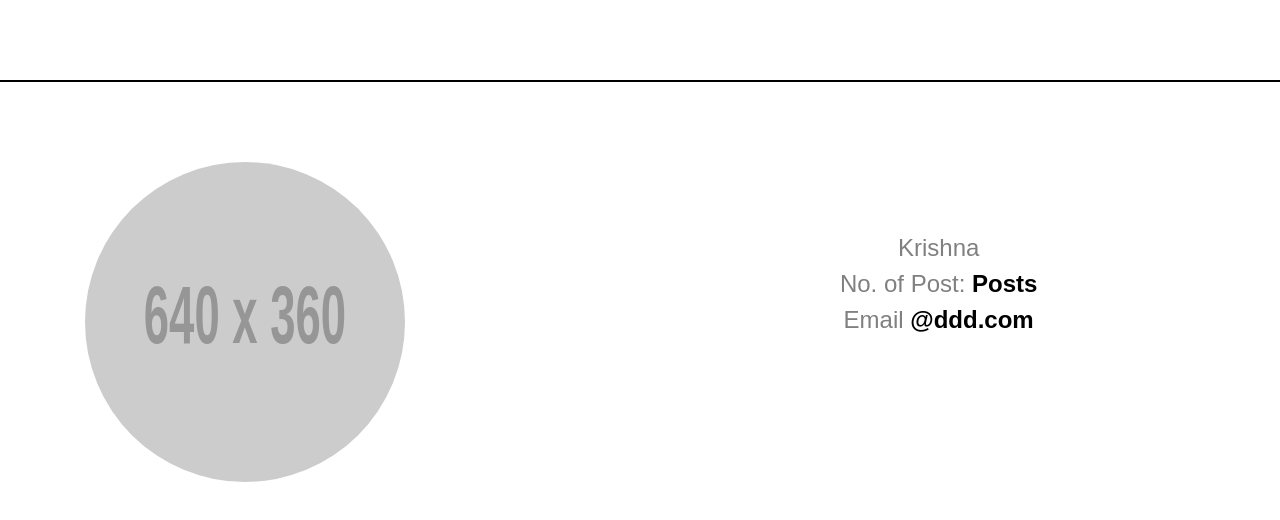
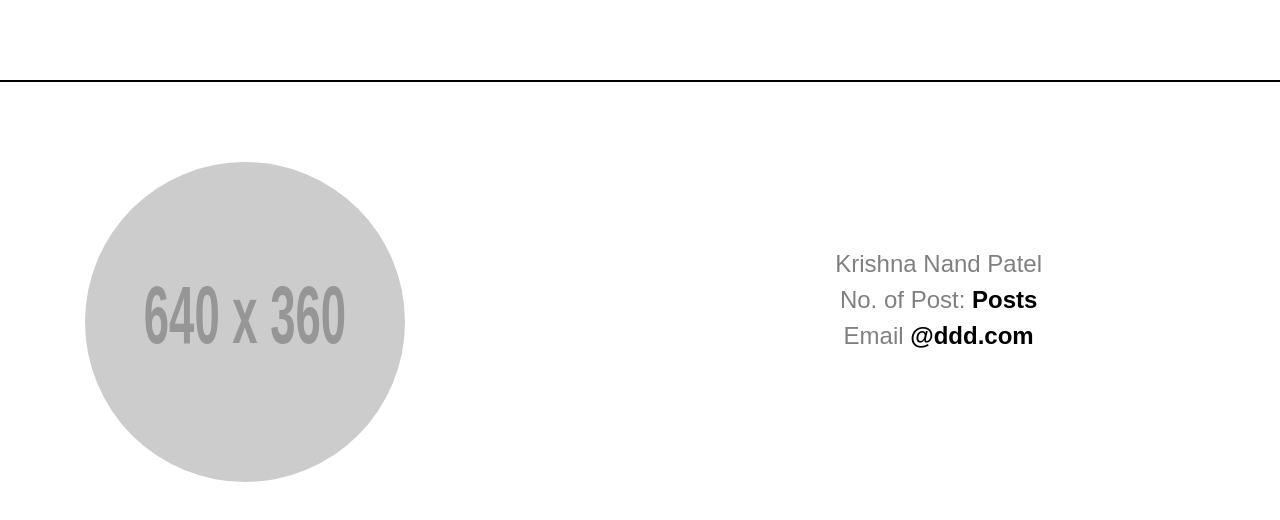
Before and after one commit to krishnanandpatl/web-dev, a React (Create React App) app in the folder react/functional-components/reels/: page /profile in a window 1280 px wide. Shown: the top 520 px of the page. Built offline with nearby package versions, Linux system fonts and the light colour scheme; no server answers.

Commit message:
Private Route added

```diff
--- a/react/functional-components/reels/src/App.js
+++ b/react/functional-components/reels/src/App.js
@@ -1,16 +1,19 @@
 import './App.css';
-import React from 'react'
+import React,{useContext} from 'react'
 import Login from './components/Login';
 import Signup from './components/Signup';
 import Feed from './components/Feed';
 import Forget from './components/Forget';
 import Profile from './components/Profile';
 import PageNotFound from './components/PageNotFound';
-import {Switch,Route} from 'react-router-dom';
+import { AuthContextProvider,AuthContext } from './context/AuthContext';
+import {Switch,Route,Redirect} from 'react-router-dom';
 
 function App() {
 
   return (
+    <>
+    <AuthContextProvider>
     <Switch>
       <Route path='/login' exact>
         <Login/>
@@ -21,17 +24,33 @@ function App() {
       <Route path='/forget' exact>
         <Forget/>
       </Route>
-      <Route path='/profile' exact>
-        <Profile/>
-      </Route>
-      <Route path='/' exact>
-        <Feed/>
-      </Route>
+      <PrivateRoute path='/profile' comp={Profile}>
+      </PrivateRoute>
+      <PrivateRoute path='/' exact comp={Feed}>
+
+      </PrivateRoute>
       <Route>
         <PageNotFound/>
       </Route>
     </Switch>
+    </AuthContextProvider>
+    </>
       );
 }
+function PrivateRoute(props){
+  let Component=props.comp;
+  let cUser=useContext(AuthContext);
+  return(
+    <Route
+    {...props}
+    render={
+      (props)=>{
+        return cUser!=null?<Component {...props}></Component>:
+        <Redirect {...props} to="/login"></Redirect>
+      }
+    }>
 
+    </Route>
+  )
+}
 export default App;
--- a/react/functional-components/reels/src/components/Login.jsx
+++ b/react/functional-components/reels/src/components/Login.jsx
@@ -1,6 +1,7 @@
 import React,{useEffect, useState} from 'react';
 import {auth} from '../firebase';
 import {signInWithEmailAndPassword,signOut,onAuthStateChanged} from 'firebase/auth'
+import { useContext } from 'react';
 import { async } from '@firebase/util';
 
 function Login() {
@@ -42,7 +43,6 @@ function Login() {
   return (
     <>
       {
-      mainloader==true?<h1>Page Loading......</h1>:
       error!=""?<h1>Error is {error}</h1>:
          loader==true?<h1>.......Loading....</h1>:
             user!=null?
--- a/react/functional-components/reels/src/components/Profile.jsx
+++ b/react/functional-components/reels/src/components/Profile.jsx
@@ -1,8 +1,14 @@
-import React from 'react'
+import React, { useState } from 'react';
 import './profile.css';
+import {useContext} from 'react';
+import {AuthContext} from '../context/AuthContext'
 
 function Profile() {
+  let cUser=useContext(AuthContext);
   return (
+    <>
+    {
+      cUser==null?<h1>Please login.</h1>:
     <>
     <div className='header'></div>
     <div className="main">
@@ -11,12 +17,14 @@ function Profile() {
 
       </div>
       <div className="details">
-        <div className="content">Krishna</div>
+        <div className="content">Krishna Nand Patel</div>
         <div className='content'>No. of Post: <span className="bold_text">Posts</span></div>
         <div className="content">Email <span className="bold_text">@ddd.com</span></div>
       </div>
     </div>
     </>
+  }
+  </>
   )
 }
 
--- a/react/functional-components/reels/src/components/profile.css
+++ b/react/functional-components/reels/src/components/profile.css
@@ -29,6 +29,7 @@ body{
 }
 .details{
     text-align: center;
+    margin-top: 2rem;
 }
 .bold_text{
     color: black;
--- /dev/null
+++ b/react/functional-components/reels/src/context/AuthContext.js
@@ -0,0 +1,27 @@
+import React,{useState,useEffect} from "react";
+import {auth} from '../firebase';
+import {onAuthStateChanged} from 'firebase/auth';
+export const AuthContext=React.createContext();
+
+export function AuthContextProvider({children}){
+    let [cUser,setUser]=useState(null);
+    let [mainloader,setMainloader]=useState(true);
+
+    useEffect(()=>{
+        onAuthStateChanged(auth,(cUser)=>{
+          if(cUser){
+              setUser(cUser);
+          }else{
+              setUser(null);
+          }
+          setMainloader(false);
+        });
+    },[]);
+    let value={cUser};
+    return (
+        <AuthContext.Provider value={value}>
+           {mainloader==false&&children}
+        </AuthContext.Provider>
+    )
+
+}
```
